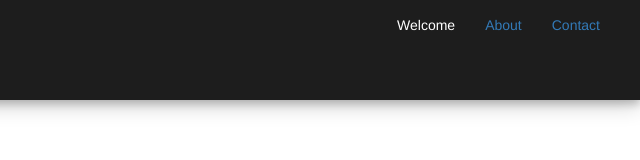
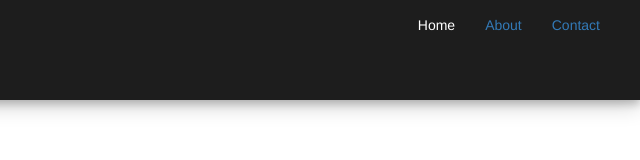
Before and after one commit to rienierpatron/ms1, a website: page app/index.html in a window 1280 px wide. Shown: the full height of the page, 640-1280 px from the left. Drawn offline with nearby package versions, Linux system fonts and the light colour scheme; files that its build step writes are made by us from their sources.

Commit message:
minor changes

```diff
--- a/app/index.html
+++ b/app/index.html
@@ -31,7 +31,7 @@
       <div class="header">
         <a href="#" class="navbar-left"><img src="/images/ms1-logo.png" class="ms1"></a>
         <ul class="nav navbar-nav navbar-right nav-desktop">
-          <li class="active"><a href="#">Welcome</a></li>
+          <li class="active"><a href="#">Home</a></li>
           <li ng-click="nav($event, '/pages/about.html')"><a href="#">About</a></li>
           <li ng-click="nav($event, '/pages/contact.html')"><a href="#">Contact</a></li>
         </ul>
```
